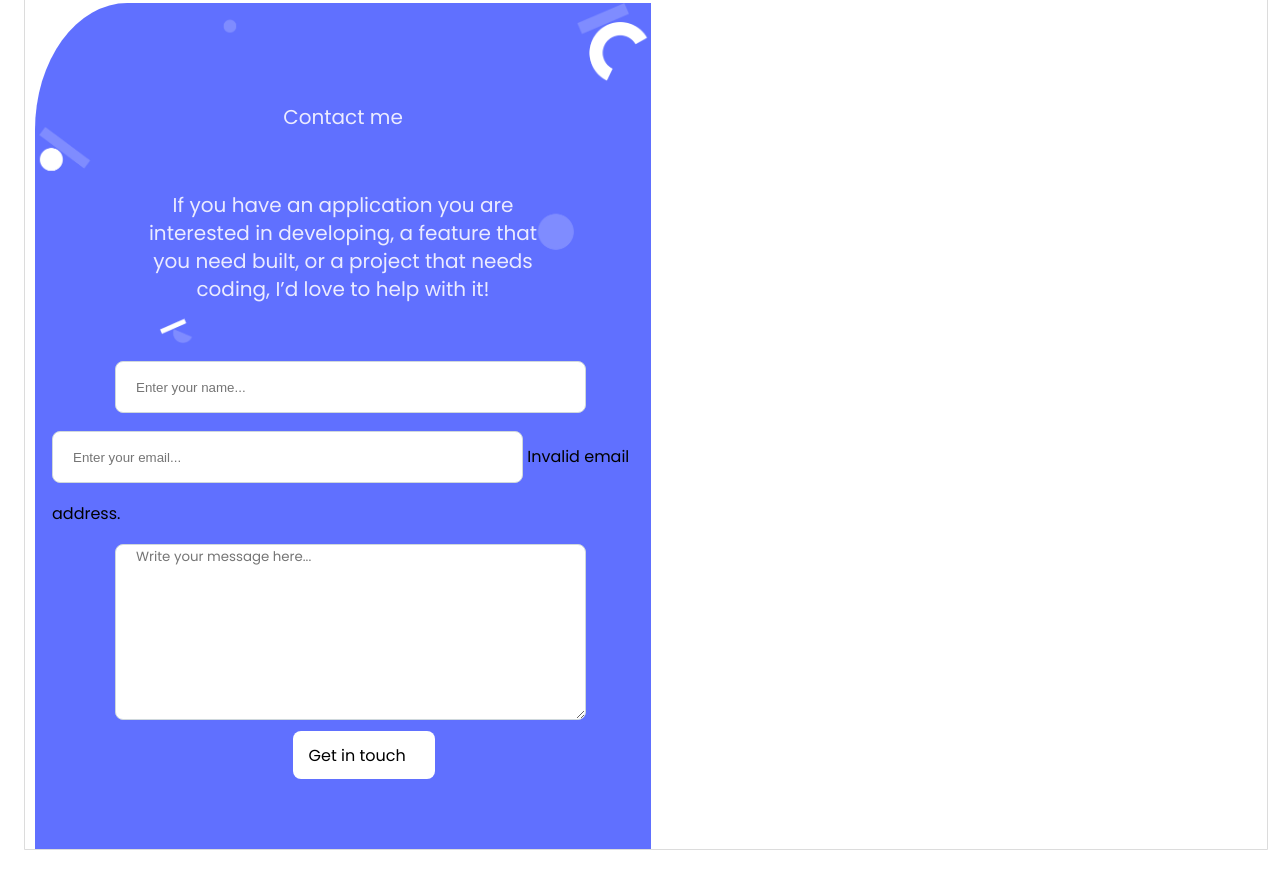
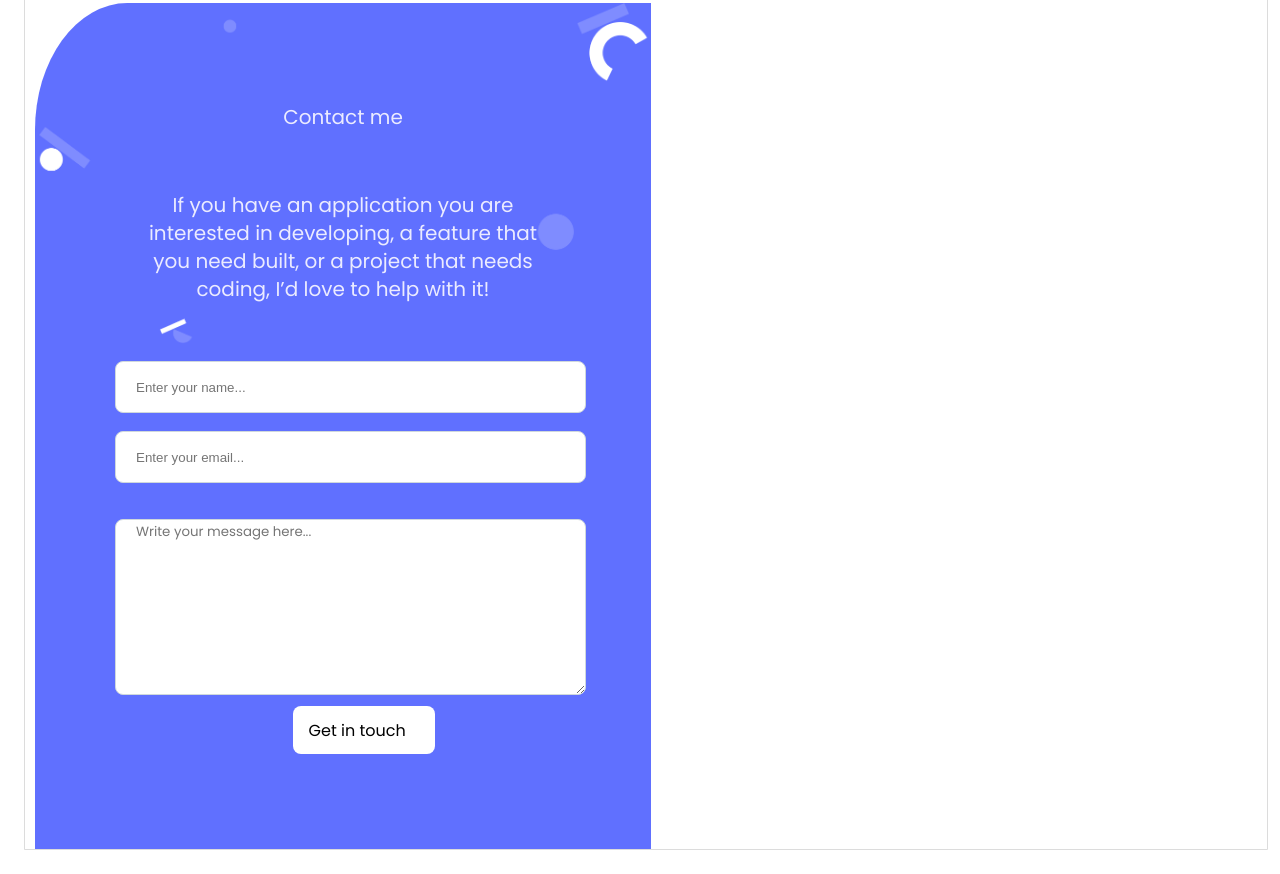
Before and after one commit to mumbereh/my-portfolio, a website: page index.html in a window 1280 px wide. Shown: the part 3886-4760 px from the top of the page. Drawn offline with Linux system fonts and the light colour scheme.

Commit message:
modified index.js

```diff
--- a/index.html
+++ b/index.html
@@ -121,7 +121,7 @@
                         </li>
                         <li>
                             <input type="email" id="email" name="email" placeholder="Enter your email..." required>
-                            <span id="email-error" class="error-message">Invalid email address.</span>
+
                         </li>
                         <li>
                             <textarea name="message" maxlength="500" id="msg" cols="30" rows="10"
@@ -134,6 +134,8 @@
                 </div>
             </form>
         </section>
+
+
 </div>
 <script src="index.js"></script>
   </body>
```
